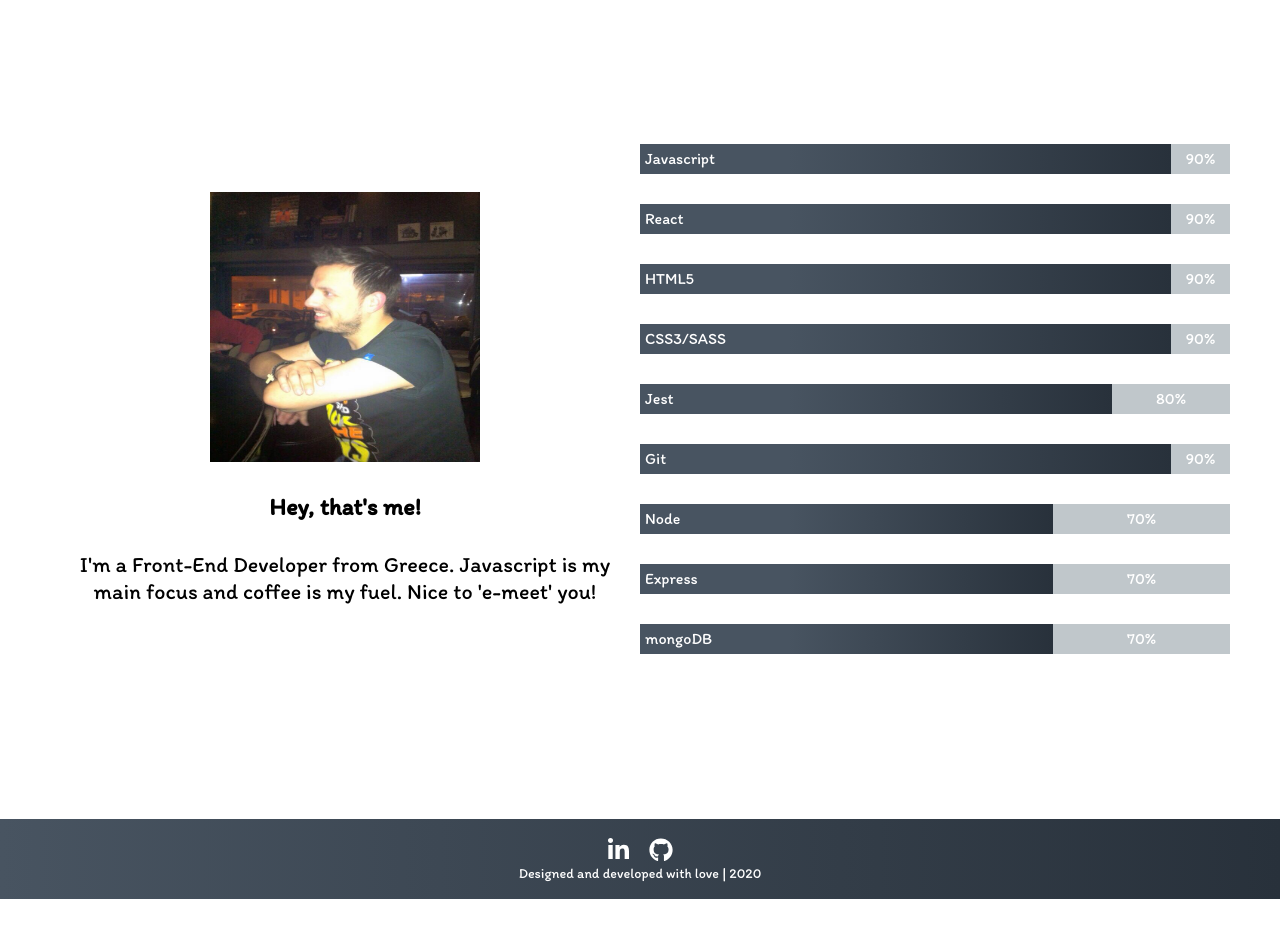
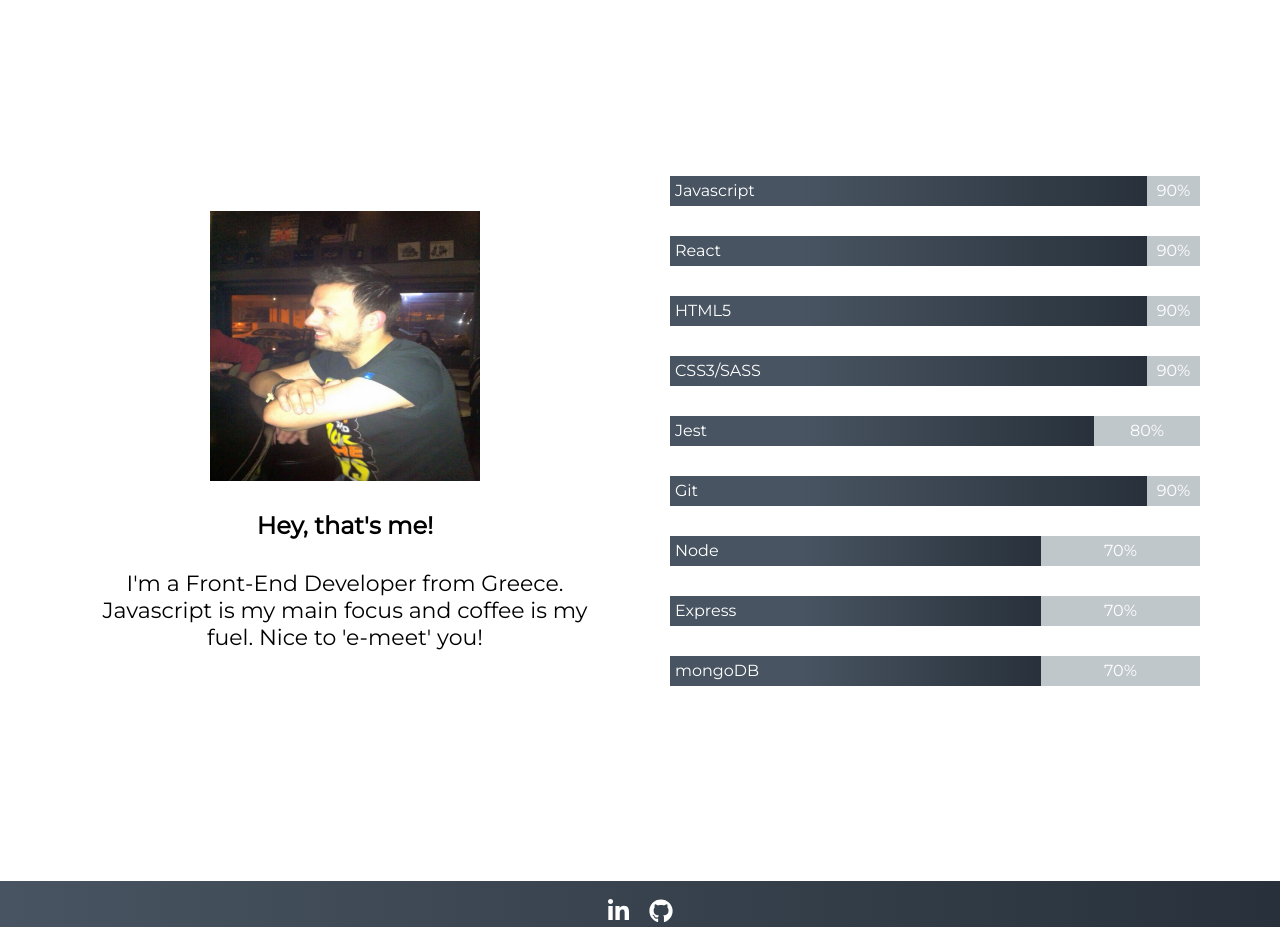
Before and after one commit to avnikolaou/portfolio, a React (Create React App) app: page / in a window 1280 px wide. Shown: the part 662-1589 px from the top of the page. Before the commit the page ends 1561 px from the top, so only its background shows below. Built offline with nearby package versions, Linux system fonts and the light colour scheme.

Commit message:
styles: font change, padding to skill bars

```diff
--- a/src/styles/base/base.scss
+++ b/src/styles/base/base.scss
@@ -3,7 +3,7 @@
 }
 
 body {
-    font-family: 'Itim', cursive;
+    font-family: 'Montserrat', sans-serif;
     margin: 0;
     padding: 0;
 }
--- a/src/styles/components/_home.scss
+++ b/src/styles/components/_home.scss
@@ -47,7 +47,7 @@
         padding: 0 10px;
 
         .general-info {
-            padding: 15px;
+            padding: 30px;
             width: 50%;
             align-items: center;
             justify-content: center;
@@ -70,6 +70,7 @@
         }
 
         .bars {
+            padding: 30px;
             width: 50%;
             align-items: center;
             justify-content: center;
--- a/src/styles/styles.scss
+++ b/src/styles/styles.scss
@@ -1,4 +1,4 @@
-@import url('https://fonts.googleapis.com/css2?family=Itim&display=swap');
+@import url('https://fonts.googleapis.com/css2?family=Montserrat&display=swap');
 @import "base/base";
 @import "components/navigation";
 @import "components/home";
```
